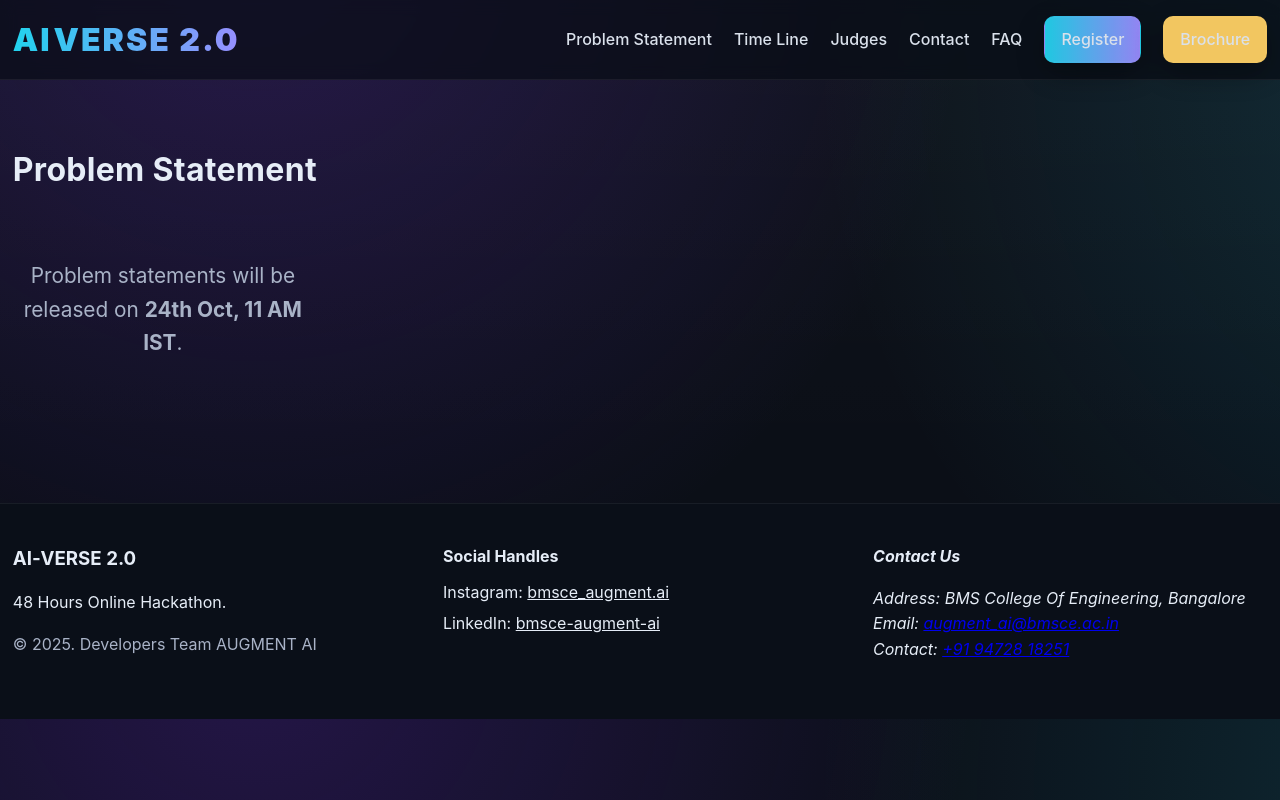
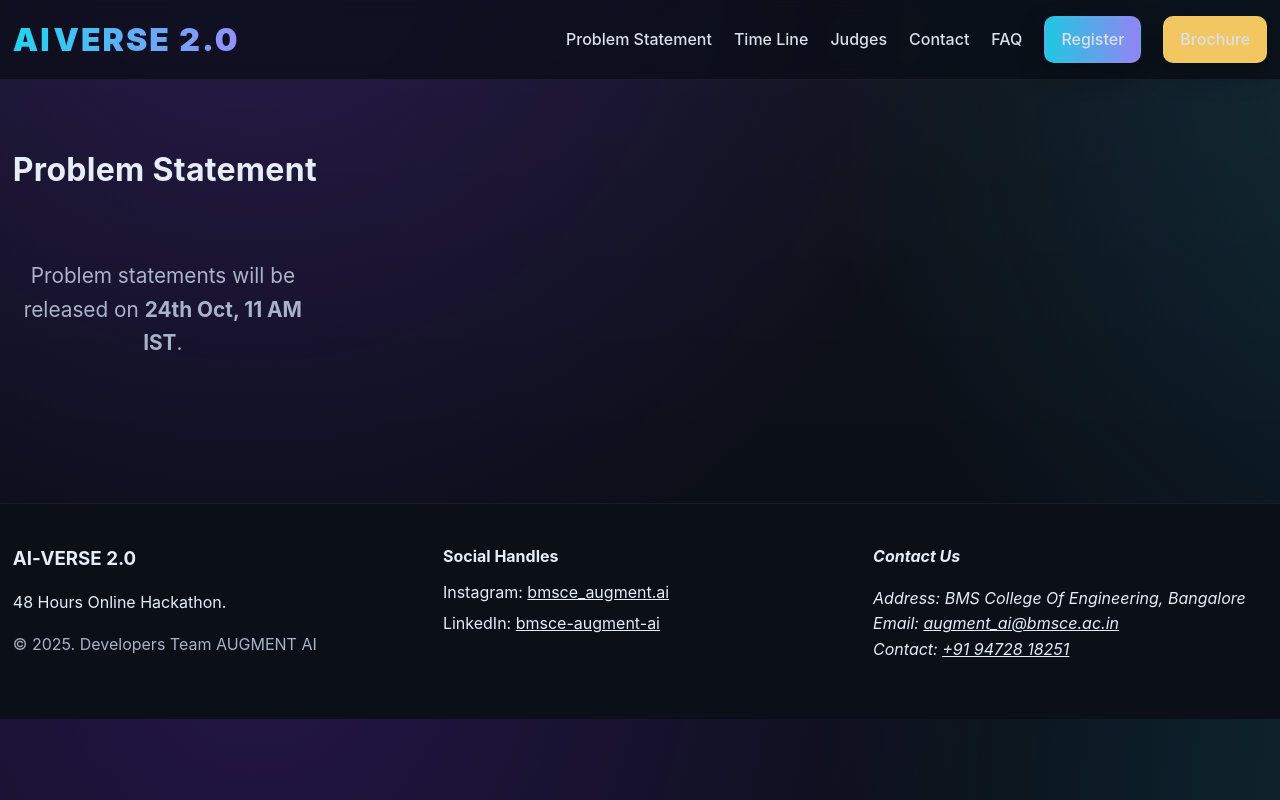
Before and after one commit to thearyan116-collab/ai-verse-hackathon, a website: page problem.html in a window 1280 px wide. Drawn offline with Linux system fonts and the light colour scheme.

Commit message:
Update all HTML files for footer and link color changes

```diff
--- a/problem.html
+++ b/problem.html
@@ -57,8 +57,8 @@
         <h4>Contact Us</h4>
         <p>
           Address: BMS College Of Engineering, Bangalore<br />
-           Email: <a href="mailto:augment_ai@bmsce.ac.in">augment_ai@bmsce.ac.in</a><br />
-           Contact: <a href="tel:+919472818251">+91 94728 18251</a><br />
+           Email: <a href="mailto:augment_ai@bmsce.ac.in" style="color:#e6edf7 !important;">augment_ai@bmsce.ac.in</a><br />
+          Contact: <a href="tel:+919472818251" style="color:#e6edf7 !important;">+91 94728 18251</a><br />
           <!-- Website: <a href="https://augment.ai" target="_blank" rel="noreferrer">Augment.AI</a> -->
         </p>
       </address>
```
